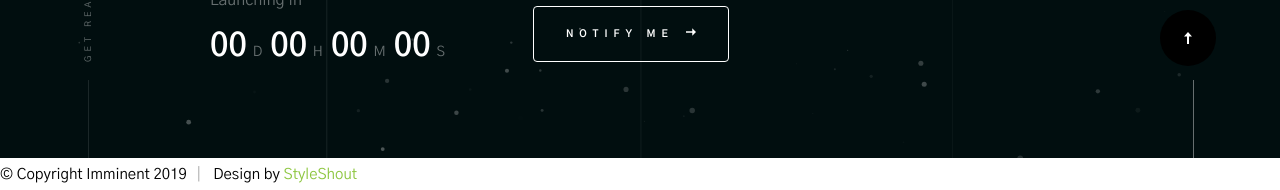
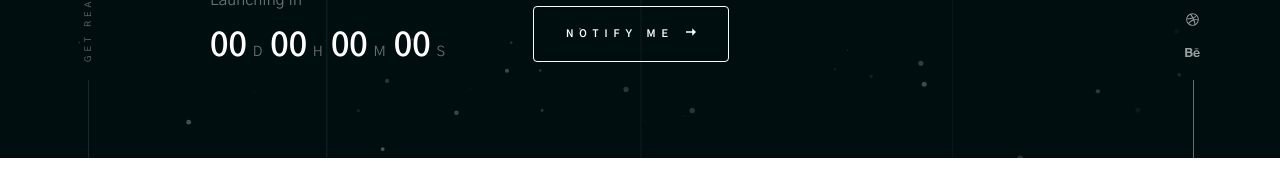
Before and after one commit to RikashRazik/wizard-comingsoon-page, a plain HTML site: page index.html in a window 1280 px wide. Shown: the part 662-852 px from the top of the page. After the commit the page ends 820 px from the top, so only its background shows below. Drawn offline with Linux system fonts and the light colour scheme.

Commit message:
Update index.html

```diff
--- a/index.html
+++ b/index.html
@@ -168,20 +168,7 @@
     </section> <!-- end s-intro -->
 
 
-                <footer>
 
-                    <div class="ss-copyright">
-                        <span>© Copyright Imminent 2019</span>
-                        <span>Design by <a href="https://www.styleshout.com/">StyleShout</a></span>
-                    </div>
-
-                    <div class="ss-go-top">
-                        <a class="smoothscroll" title="Back to Top" href="#top">
-                            <svg xmlns="http://www.w3.org/2000/svg" width="24" height="24" viewBox="0 0 24 24"><path d="M12 0l8 9h-6v15h-4v-15h-6z"></path></svg>
-                        </a>
-                    </div>
-
-                </footer>
 
             </div> <!-- end column -->
         </div> <!-- end row -->
```
